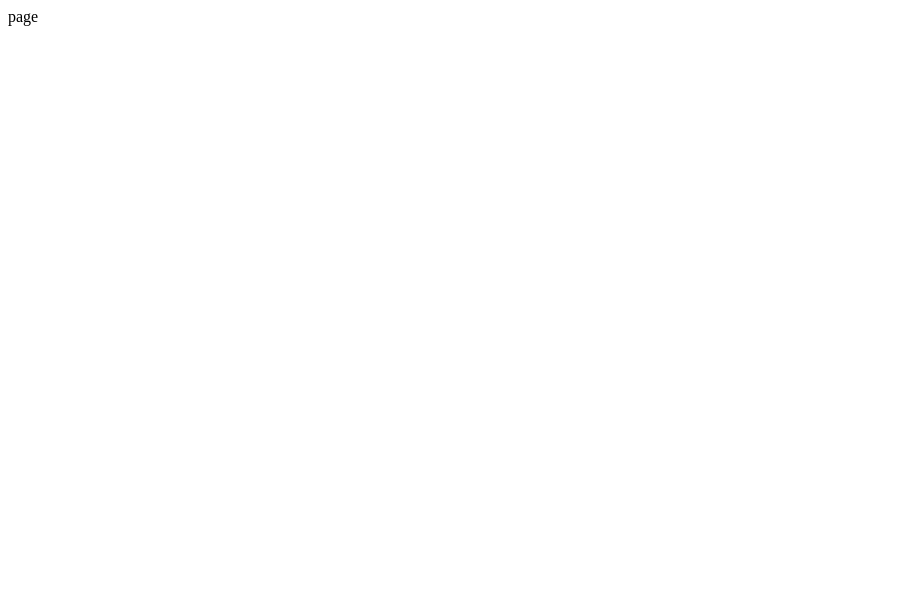
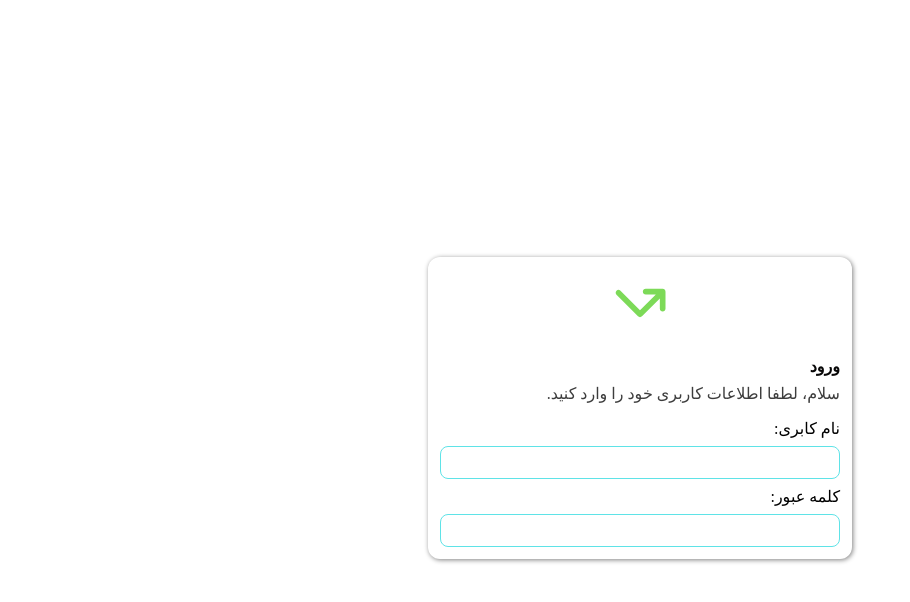
Before and after one commit to nazaninjh/simple-auth, a Next.js app: page / in a window 1280 px wide. Shown: the top 602 px of the page, without its empty margins (0-910 px from the left). Built offline with nearby package versions, Linux system fonts and the light colour scheme.

Commit message:
Add login styles

```diff
--- a/src/app/globals.scss
+++ b/src/app/globals.scss
@@ -0,0 +1,41 @@
+@use "./../styles//mixins" as mixin;
+@use "./../styles/breakpoints" as brs;
+@use "./../styles/maps" as maps;
+@use "sass:map";
+
+:root {
+  direction: rtl;
+  @include mixin.apply_vars(maps.$colors);
+
+  --fz-xl: clamp(1.25rem, calc(0.667rem + 3.333vw), 2rem);
+  --fz-md: clamp(0.875rem, calc(0.778rem + 0.556vw), 1rem);
+  --fz-sm: clamp(0.6rem, calc(0.653rem + 0.556vw), 0.7rem);
+
+  @include mixin.mq(sm) {
+    --fz-xl: clamp(2.5rem, calc(2.071rem + 1.071vw), 2.875rem);
+    --fz-md: clamp(0.875rem, calc(0.304rem + 1.429vw), 1.375rem);
+    --fz-sm: clamp(0.75rem, calc(0.464rem + 0.714vw), 1rem);
+  }
+}
+
+.body {
+  margin: 0;
+  padding: 0;
+  box-sizing: border-box;
+
+  background-color: var(--background-clr);
+
+  @include mixin.mq(sm) {
+    padding-inline: 2rem;
+    max-width: map.get(brs.$breaks, md);
+  }
+  @include mixin.mq(md) {
+    padding-inline: 0;
+    max-width: map.get(brs.$breaks, md);
+    margin: 0 auto;
+  }
+}
+
+p {
+  margin: 0;
+}
--- a/src/app/page.module.scss
+++ b/src/app/page.module.scss
@@ -0,0 +1,8 @@
+@use "./../styles/placeholders";
+.main {
+  height: 100vh;
+  height: 100dvh;
+  width: 100%;
+
+  @extend %grid-centered;
+}
--- a/src/app/page.tsx
+++ b/src/app/page.tsx
@@ -1,7 +1,23 @@
-import React from "react";
-
+import InputComponent from "@/components/input/input.component";
+import styles from "./page.module.scss";
+import FormComponent from "@/components/form/form.component";
 const page = () => {
-  return <div>page</div>;
+  return (
+    <main className={styles.main}>
+      <FormComponent
+        title="ورود"
+        subTitle=" سلام، لطفا اطلاعات کاربری خود را وارد کنید."
+      >
+        <InputComponent
+          isFocused={true}
+          title="نام کابری: "
+          id="username"
+          type="text"
+        />
+        <InputComponent title="کلمه عبور: " id="password" type="password" />
+      </FormComponent>
+    </main>
+  );
 };
 
 export default page;
--- /dev/null
+++ b/src/components/form/IcRoundCallMissedOutgoing.tsx
@@ -0,0 +1,19 @@
+import React, { SVGProps } from "react";
+
+export function IcRoundCallMissedOutgoing(props: SVGProps<SVGSVGElement>) {
+  return (
+    <svg
+      xmlns="http://www.w3.org/2000/svg"
+      width="1em"
+      height="1em"
+      viewBox="0 0 24 24"
+      {...props}
+    >
+      <path
+        fill="currentColor"
+        d="m3.7 9.11l7.59 7.59c.39.39 1.02.39 1.41 0l6.3-6.3V14c0 .55.45 1 1 1s1-.45 1-1V8c0-.55-.45-1-1-1h-6c-.55 0-1 .45-1 1s.45 1 1 1h3.59L12 14.59L5.11 7.7a.996.996 0 0 0-1.41 0c-.38.39-.38 1.03 0 1.41"
+      />
+    </svg>
+  );
+}
+export default IcRoundCallMissedOutgoing;
--- /dev/null
+++ b/src/components/form/form.component.tsx
@@ -0,0 +1,28 @@
+import React from "react";
+import styles from "./form.module.scss";
+
+import IcRoundCallMissedOutgoing from "./IcRoundCallMissedOutgoing";
+const FormComponent = ({
+  children,
+  title,
+  subTitle,
+}: {
+  children: React.ReactNode;
+  title: string;
+  subTitle: string;
+}) => {
+  return (
+    <form className={styles.form}>
+      <div className={styles.icon}>
+        <IcRoundCallMissedOutgoing width={100} height={68} />
+      </div>
+      <div className={styles.texts}>
+        <p className={styles.title}>{title}</p>
+        <p className={styles["sub-title"]}>{subTitle}</p>
+      </div>
+      <div className={styles.children}>{children}</div>
+    </form>
+  );
+};
+
+export default FormComponent;
--- /dev/null
+++ b/src/components/form/form.module.scss
@@ -0,0 +1,47 @@
+@use "./../../styles/placeholders";
+@use "./../../styles/mixins" as mixin;
+.form {
+  color: var(--theme-text-color);
+  box-shadow: 1px 1px 5px gray;
+  padding: 0.75rem;
+  border-radius: 0.75rem;
+
+  max-width: 100%;
+  height: fit-content;
+
+  @extend %grid-centered;
+  justify-items: start;
+  row-gap: 1rem;
+
+  @include mixin.mq(sm) {
+    min-width: 25rem;
+    max-width: 40rem;
+  }
+  @include mixin.mq(xl) {
+    min-width: 30rem;
+    max-width: 45rem;
+  }
+  .texts {
+    display: grid;
+    row-gap: 0.5rem;
+  }
+  .icon {
+    justify-self: center;
+    color: var(--primary-clr);
+  }
+  .title {
+    text-align: start;
+
+    font-weight: 800;
+    color: var(--text-darkest-clr);
+  }
+
+  .sub-title {
+    color: var(--text-dark-clr);
+  }
+  .children {
+    display: grid;
+    row-gap: 0.5rem;
+    width: 100%;
+  }
+}
--- /dev/null
+++ b/src/components/input/input.component.tsx
@@ -0,0 +1,29 @@
+"use client";
+import { HTMLInputTypeAttribute, useEffect, useRef } from "react";
+import styles from "./input.module.scss";
+
+interface IParams {
+  title: string;
+  type: HTMLInputTypeAttribute;
+  id: string;
+  isFocused?: boolean;
+}
+const InputComponent = (params: IParams) => {
+  const { title, type, id, isFocused } = params;
+  const inputRef = useRef<null | HTMLInputElement>(null);
+  useEffect(() => {
+    if (!inputRef.current || !isFocused) return;
+
+    inputRef.current.focus();
+    // eslint-disable-next-line react-hooks/exhaustive-deps
+  }, []);
+
+  return (
+    <div className={styles["input-group"]}>
+      <label htmlFor={id}>{title} </label>
+      <input type={type} name={id} id={id} ref={inputRef} />
+    </div>
+  );
+};
+
+export default InputComponent;
--- /dev/null
+++ b/src/components/input/input.module.scss
@@ -0,0 +1,20 @@
+.input-group {
+  display: grid;
+  row-gap: 0.5rem;
+
+  > input {
+    outline: none;
+
+    border-radius: 0.5rem;
+    padding: 0.5rem;
+
+    border: 1px solid var(--neutral-clr);
+    caret-color: var(--neutral-clr);
+    &.error {
+      border: 1px solid var(--error-clr);
+    }
+    &.success {
+      border: 1px solid var(--primary-clr);
+    }
+  }
+}
--- /dev/null
+++ b/src/styles/_breakpoints.scss
@@ -0,0 +1,6 @@
+$breaks: (
+  sm: 40rem,
+  md: 48rem,
+  lg: 75rem,
+  xl: 90rem,
+);
--- /dev/null
+++ b/src/styles/_maps.scss
@@ -0,0 +1,10 @@
+$colors: (
+  background-clr: hsl(200, 7%, 92%),
+  background-opposite-clr: hsl(208, 41%, 8%),
+  surface-clr: hsl(0, 0%, 100%),
+  text-dark-clr: hsl(0, 0%, 24%),
+  text-darkest-clr: hsl(0, 7%, 3%),
+  primary-clr: hsl(103, 64%, 60%),
+  error-clr: hsl(352, 85%, 59%),
+  neutral-clr: hsl(182, 74%, 64%),
+);
--- /dev/null
+++ b/src/styles/_mixins.scss
@@ -0,0 +1,17 @@
+@use "sass:map";
+@use "./breakpoints" as breakMap;
+@use "./maps" as colorMap;
+
+@mixin apply_vars($var) {
+  @each $key, $value in $var {
+    --#{$key}: #{$value};
+  }
+}
+
+@mixin mq($breaks_key) {
+  $breakpoint: map.get(breakMap.$breaks, $breaks_key);
+
+  @media (min-width: $breakpoint) {
+    @content;
+  }
+}
--- /dev/null
+++ b/src/styles/_placeholders.scss
@@ -0,0 +1,5 @@
+%grid-centered {
+  display: grid;
+  justify-items: center;
+  align-items: center;
+}
```
